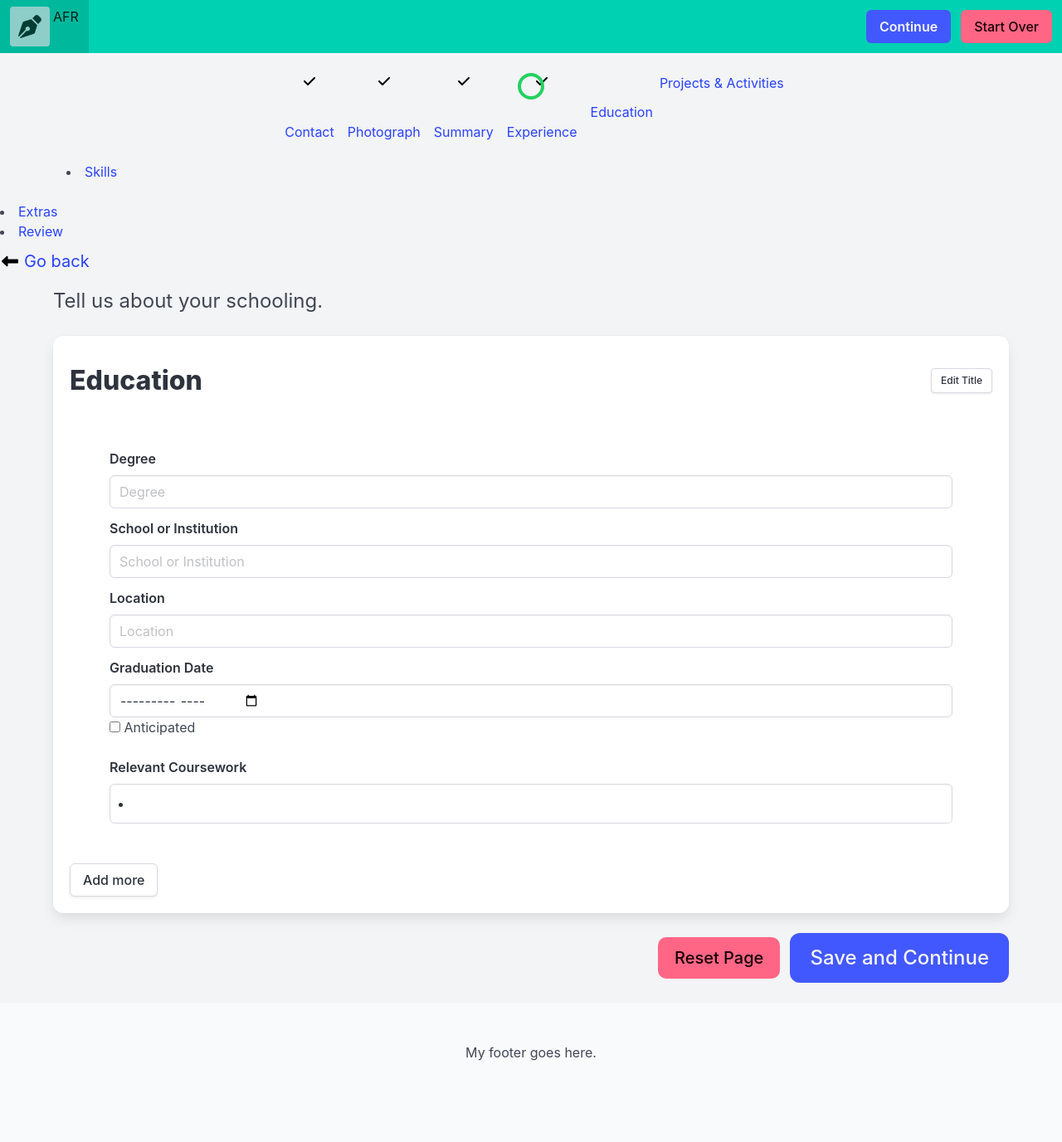
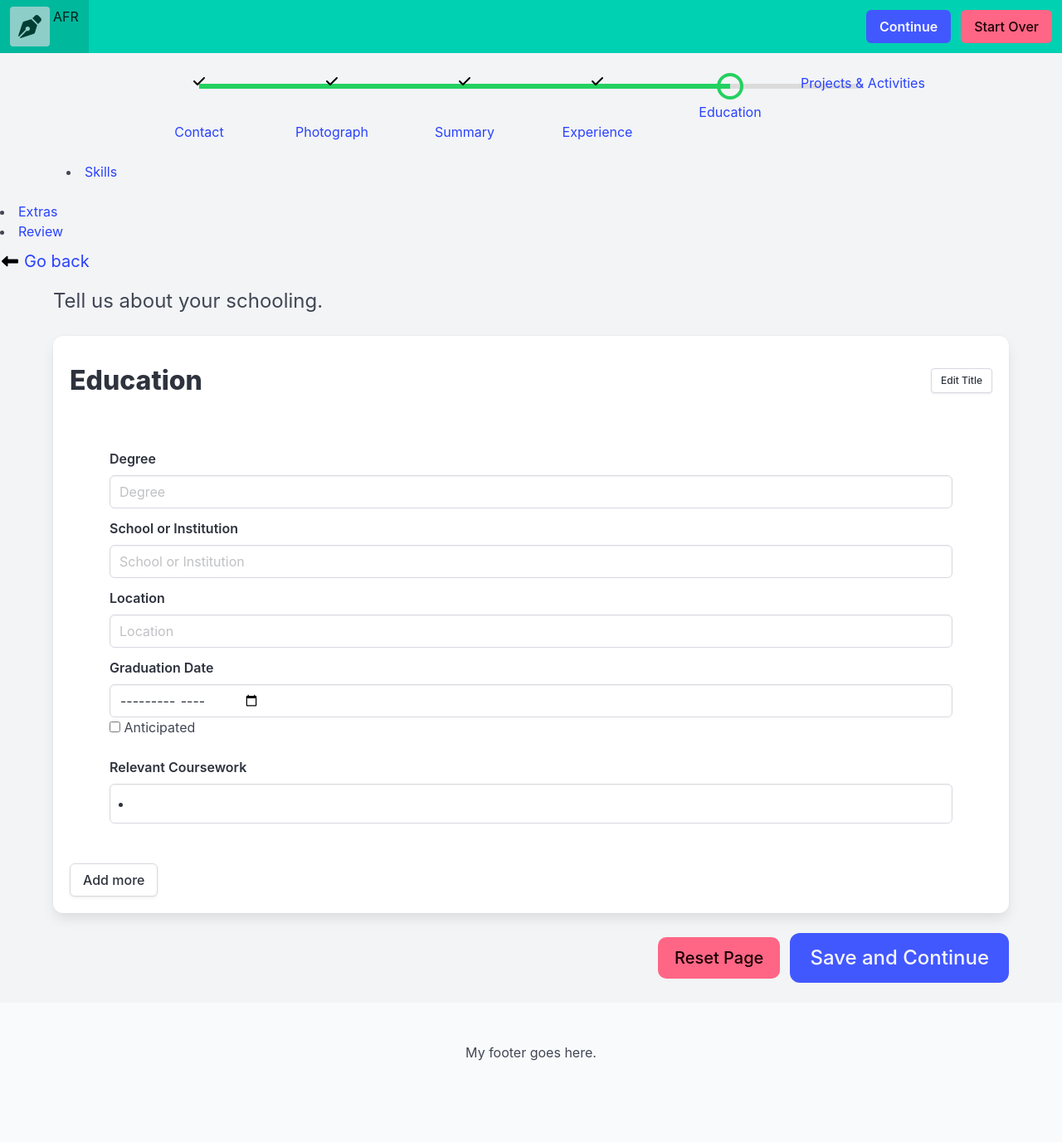
Before and after one commit to HeirOfNorton/alwaysfreeresume, a Jekyll site: the page built from pages/education.html, in a window 1280 px wide. Shown: the whole page at 83% size. Built offline with Jekyll 4.4.1, drawn with Linux system fonts in a browser that asks for light colours.

Commit message:
Forgot to add all the classes for the navbar

```diff
--- a/_layouts/page.html
+++ b/_layouts/page.html
@@ -36,7 +36,7 @@ navpages:
     <div class="block my-5 container">
         <ul class="steps is-horizontal is-narrow is-centered has-content-centered">
             {% for nav in layout.navpages %}
-                <li{% if nav.index == page.navbar %} class="is-active"{% endif %}>
+                <li class="steps-segment{% if nav.index == page.navbar %} is-active"{% endif %}">
                     <a href="{{ nav.url | relative_url }}">
                         <span class="steps-marker{% if nav.index == page.navbar %} is-hollow"{% endif %}>
                             {% if nav.index < page.navbar %}
```
